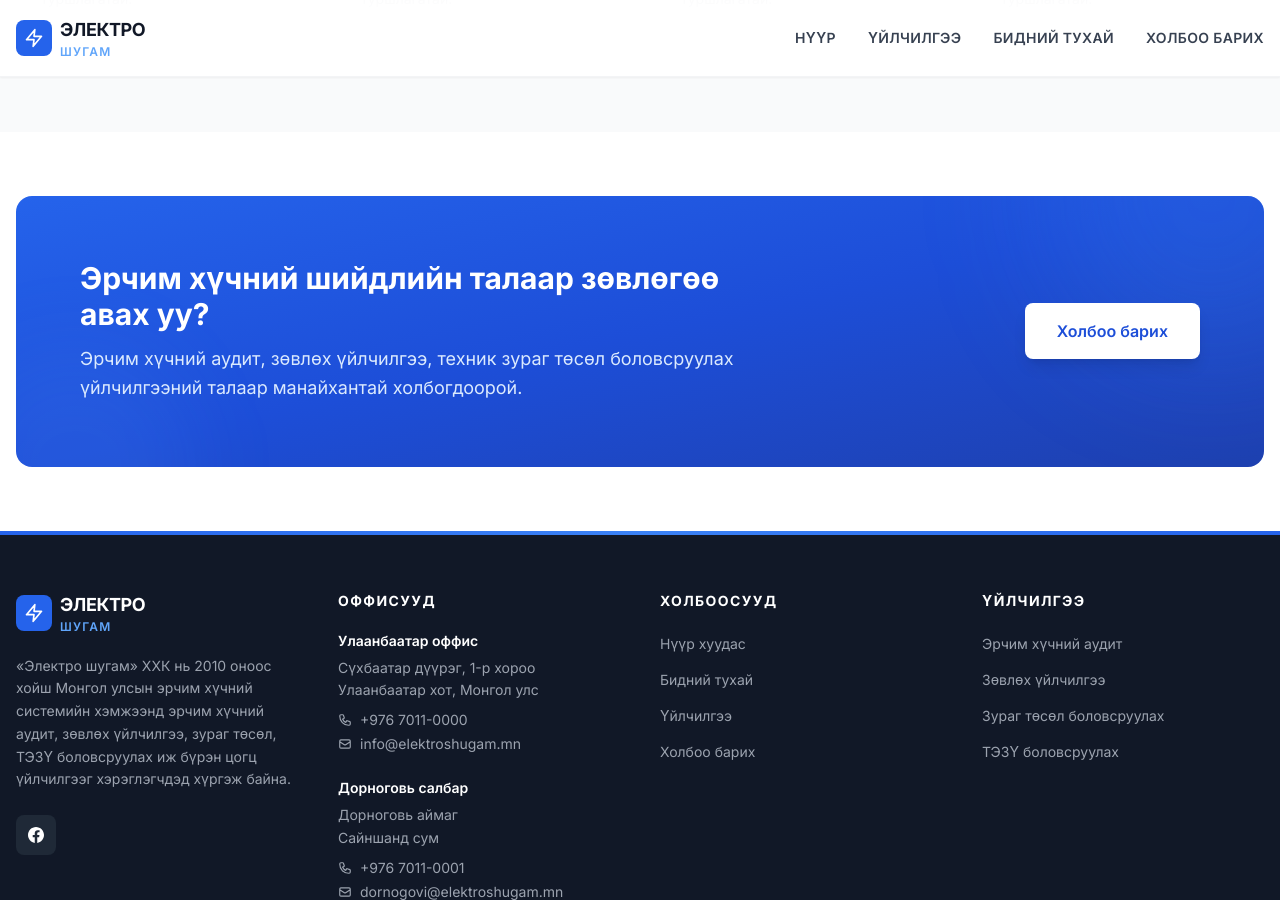
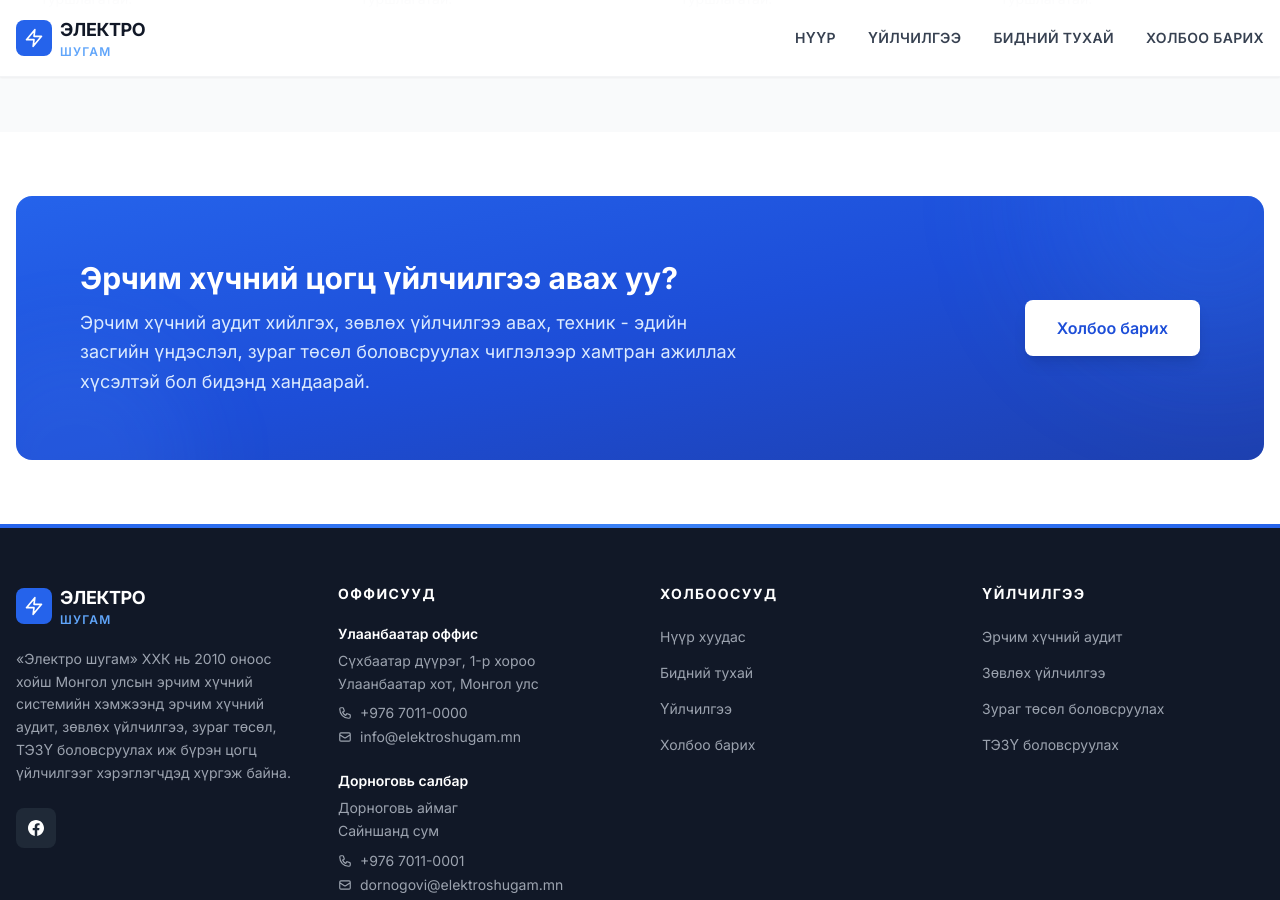
Before and after one commit to electroshugam/electroshugam_web_new, a Jekyll site: the page built from index.html, in a window 1280 px wide and 900 px high, scrolled down 3955 px. Built offline with Jekyll 4.4.1, drawn with Linux system fonts in a browser that asks for light colours; nearby versions of some CDN libraries.

Commit message:
fig update

```diff
--- a/index.html
+++ b/index.html
@@ -272,8 +272,8 @@
       <div class="absolute bottom-0 left-0 w-60 h-60 bg-blue-400/10 rounded-full blur-2xl translate-y-1/2 -translate-x-1/4"></div>
       <div class="flex flex-col md:flex-row md:items-center md:justify-between gap-8 relative z-10">
         <div class="max-w-2xl">
-          <h2 class="text-2xl md:text-3xl font-bold text-white mb-3">Эрчим хүчний шийдлийн талаар зөвлөгөө авах уу?</h2>
-          <p class="text-blue-100 text-lg leading-relaxed">Эрчим хүчний аудит, зөвлөх үйлчилгээ, техник зураг төсөл боловсруулах үйлчилгээний талаар манайхантай холбогдоорой.</p>
+          <h2 class="text-2xl md:text-3xl font-bold text-white mb-3">Эрчим хүчний цогц үйлчилгээ авах уу?</h2>
+          <p class="text-blue-100 text-lg leading-relaxed">Эрчим хүчний аудит хийлгэх, зөвлөх үйлчилгээ авах, техник - эдийн засгийн үндэслэл, зураг төсөл боловсруулах чиглэлээр хамтран ажиллах хүсэлтэй бол бидэнд хандаарай.</p>
         </div>
         <div class="flex flex-wrap gap-4">
           <a href="{{ '/contact/' | relative_url }}" class="px-8 py-4 bg-white text-blue-700 font-semibold rounded-lg hover:bg-blue-50 shadow-lg text-base transition-colors">Холбоо барих</a>
```
